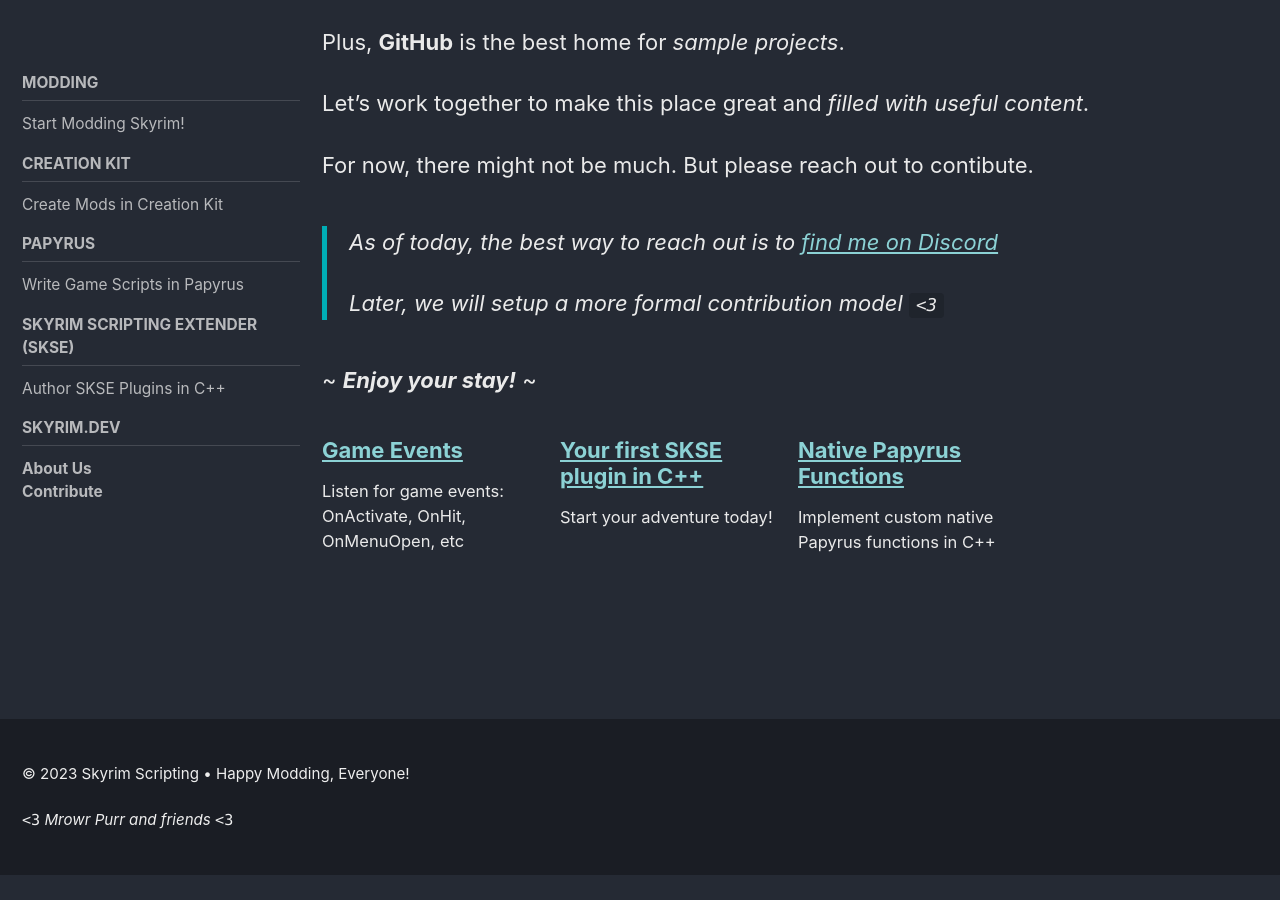
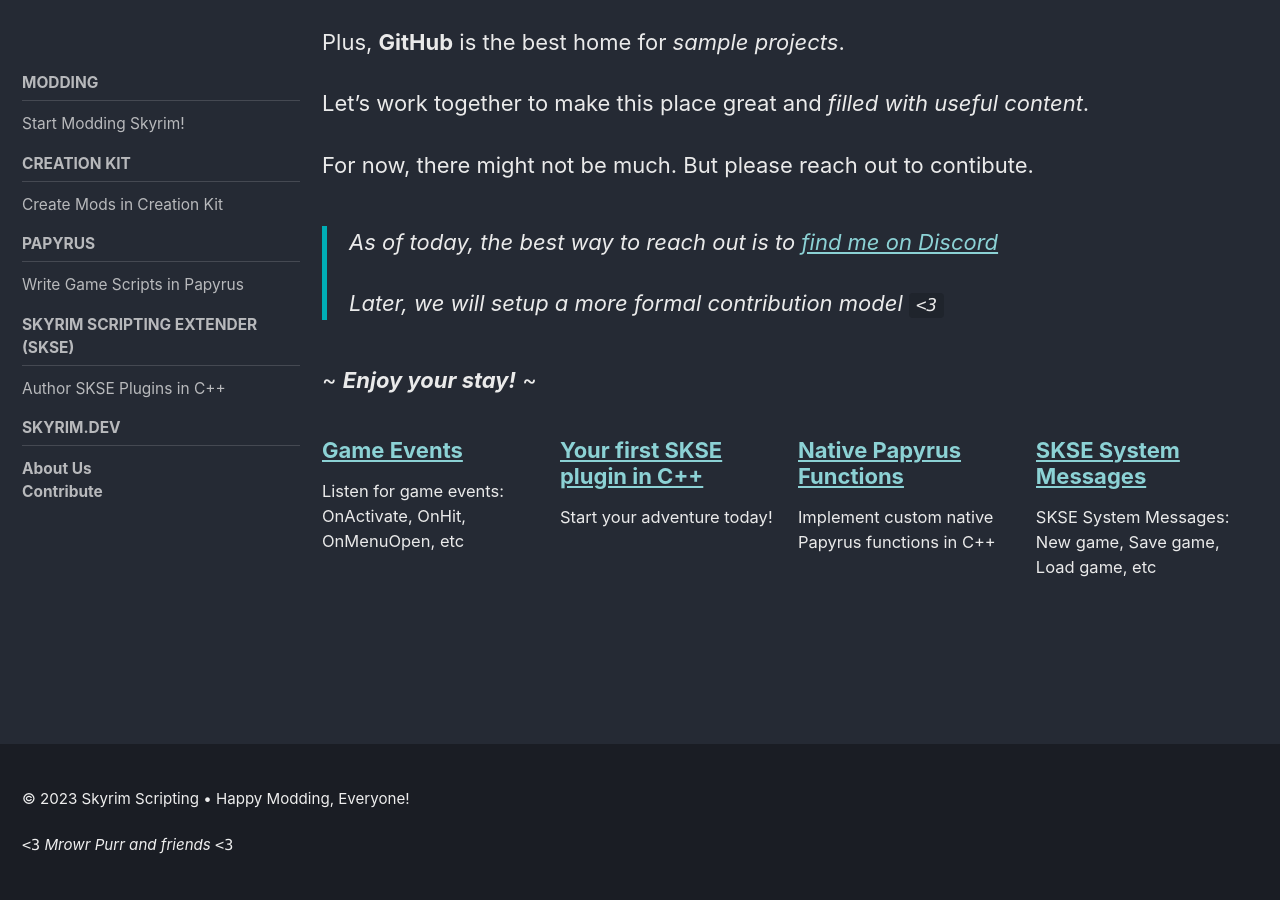
Before and after one commit to SkyrimDev/skyrim.dev, a Jekyll site: the page built from docs/_pages/index.md, in a window 1280 px wide and 900 px high, scrolled down 1314 px. Built offline with Jekyll 4.4.1, drawn with Linux system fonts in a browser that asks for light colours; cached includes are drawn as plain includes; nearby versions of some CDN libraries; before the commit the page ends 2189 px from its top, so only the background shows below that; part of the change alters nothing that is shown.

Commit message:
SKSE System Messages

```diff
--- a/docs/_data/navigation.yml
+++ b/docs/_data/navigation.yml
@@ -82,7 +82,7 @@ skse:
   url: "#"
   children:
   - title: "System Events (New Game, Save Game...)"
-    url: "#"
+    url: "/skse/system-messages"
   - title: "Working with Forms (Game Objects)"
     url: "#"
   - title: "Listening for Game Events"
--- /dev/null
+++ b/docs/_samples/skse/system-messages.md
@@ -0,0 +1,85 @@
+---
+permalink: /skse/system-messages
+title: SKSE System Messages
+layout: single
+# classes: wide
+toc: true
+toc_sticky: true
+toc_label: Table of contents
+always_show_sidebar: true
+sidebar:
+  nav: skse
+excerpt: "SKSE System Messages: New game, Save game, Load game, etc"
+header:
+#   image: https://openclipart.org/image/400px/69763
+#   teaser: https://openclipart.org/image/400px/38719
+  overlay_image: https://raw.githubusercontent.com/SkyrimDev/Images/main/images/logos/SkyrimScripting/BackgroundWide.png
+  overlay_filter: 0.5 # same as adding an opacity of 0.5 to a black background
+  caption: "[_youtube.com/SkyrimScripting_](https://youtube.com/SkyrimScripting)"
+  actions:
+    - label: "Download Sample"
+      url: "#"
+---
+
+# SKSE System Messages
+
+When certain events happen, SKSE sends "_messages_" which your plugin can listen for:
+
+## Types of messages
+
+| Message         | Description                                                                                                          |
+| --------------- | -------------------------------------------------------------------------------------------------------------------- |
+| `kPostLoad`     | Sent once all SKSE plugins have been loaded.                                                                         |
+| `kPostPostLoad` | Sent immediately after `kPostLoad` has been sent to all plugins. (_Used to help coordinate cross-plugin messaging._) |
+| `kInputLoaded`  | Sent after the game's input initializes, right before the Main Menu initializes                                      |
+| `kDataLoaded`   | Sent after all of the game plugin files have been loaded (all Forms are loaded)                                      |
+| `kNewGame`      | Sent after a new game has been created, but before the game has loaded                                               |
+| `kSaveGame`     | Sent when saving a game                                                                                              |
+| `kDeleteGame`   | Sent right before deleting the .skse cosave and the .ess save                                                        |
+| `kPreLoadGame`  | Runs before the savegame is loaded by Skyrim                                                                         |
+| `kPostLoadGame` | Runs after the savegame has been loaded by Skyrim.                                                                   |
+
+## Listening for messages
+
+Registration of a plugin's listener function is done via the SKSE Messaging Interface:
+
+{% include skyrim-dev/snippet-begin.liquid language="cpp" %}auto* messagingInterface = SKSE::GetMessagingInterface();
+{% include skyrim-dev/snippet-end.liquid %}
+
+Use `RegisterListener` to provide a callback which returns `void` and accepts a pointer to the `Message` being sent:
+
+{% include skyrim-dev/snippet-begin.liquid language="cpp" %}messagingInterface->RegisterListener(OnMessage);
+
+// ...
+
+void OnMessage(SKSE::MessagingInterface::Message* message) {
+    // This function can read the Message* being sent
+}
+{% include skyrim-dev/snippet-end.liquid %}
+
+## Message*
+
+An SKSE `Message` has 4 fields:
+
+| Field       | Description                                                                                               |
+| ----------- | --------------------------------------------------------------------------------------------------------- |
+| `->type`    | An integer representing one of the enum values listed above<br />(_`kDataLoaded`, `kSaveGame`, ..._)      |
+| `->sender`  | The name of the plugin which sent this message<br />(_For system messages, this will always be `"SKSE"`_) |
+| `->data`    | A `void*` pointing at a data structure sent with this message, if any                                     |
+| `->dataLen` | If `data` is not a `nullptr`, this will be the `sizeof` the `data` structure                              |
+
+### Provided `data` for different types of messages
+
+Some SKSE messages are sent with `data`:
+
+| Message         | Description                                             |
+| --------------- | ------------------------------------------------------- |
+| `kPostLoad`     | (_no data_)                                             |
+| `kPostPostLoad` | (_no data_)                                             |
+| `kInputLoaded`  | (_no data_) ? _todo: verify_ ?                          |
+| `kDataLoaded`   | (_no data_) ? _todo: verify_ ?                          |
+| `kNewGame`      | CharGen TESQuest*                                       |
+| `kSaveGame`     | (_???_) ? _todo: verify_ ?                              |
+| `kDeleteGame`   | `char*` file path of .ess savegame file                 |
+| `kPreLoadGame`  | `char*` file path of .ess savegame file                 |
+| `kPostLoadGame` | bool, true if game successfully loaded, false otherwise |
```
